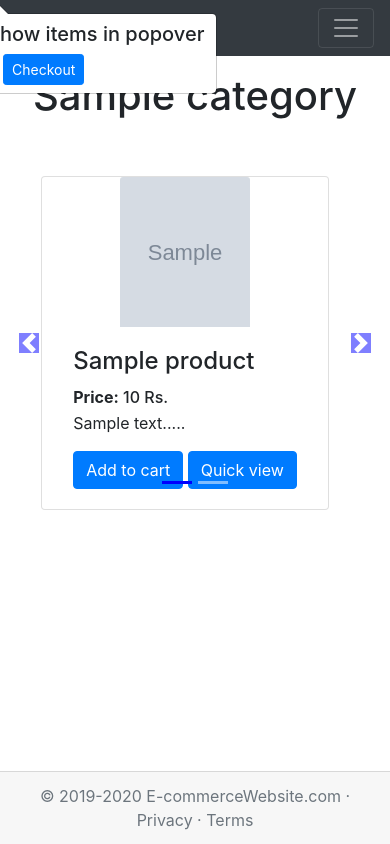
After one commit to Saad6475/My-ECW-repository, a Django app: template shop/templates/shop/search.html in a window 390 px wide. The commit adds this page. Run offline with Django 3.2, Linux system fonts and the light colour scheme; the template is opened without the code that fills it: most values are stand-ins (such as "Sample title", 1, 10 or a date in 2020); grey boxes marked "Sample" are stand-in pictures; parts of the project's set-up code (start-up, migrations or seed data) failed here and were passed over; some libraries are stand-ins or nearby versions.

Commit message:
add search commit

```diff
--- a/shop/templates/shop/basic.html
+++ b/shop/templates/shop/basic.html
@@ -46,8 +46,8 @@
         </li>
 
       </ul>
-      <form class="form-inline my-2 my-lg-0">
-        <input class="form-control mr-sm-2" type="search" placeholder="Search" aria-label="Search">
+      <form method="get" action="/shop/search/" class="form-inline my-2 my-lg-0">
+        <input class="form-control mr-sm-2" type="search" placeholder="Search" aria-label="Search" name="search" id="search">
         <button class="btn btn-outline-success my-2 my-sm-0" type="submit">Search</button>
       </form>
 
--- /dev/null
+++ b/shop/templates/shop/search.html
@@ -0,0 +1,243 @@
+{% extends 'shop/basic.html' %}   # for template inheritance
+
+
+ {% block title %} ECW- Search page {% endblock %}
+
+
+    {% block css %}
+          .col-md-3
+          {
+          display: inline-block;
+          margin-left:-4px;
+
+          }
+          .carousel-indicators .active {
+          background-color: blue;
+            }
+          .col-md-3 img{
+          max-width:130px;
+          height:150px;
+          }
+          body .carousel-indicator li{
+          background-color: blue;
+          }
+          body .carousel-indicators{
+          bottom: 0;
+          }
+          body .carousel-control-prev-icon,
+          body .carousel-control-next-icon{
+          background-color: blue;
+
+          .carousel-control-prev,
+          body .carousel-control-next{
+          top : auto;
+          bottom : auto;
+          }
+           body .no-padding{
+           padding-left: 0,
+           padding-right: 0;
+           }
+    {% endblock %}
+
+
+
+
+  {% block body %}
+    {% load static %}
+
+
+   <!--Slideshow starts here -->
+    {% for Product, range, nslides in allprods %}
+    <h1 class = "mt-3"><center>{{Product.0.category}}</center></h1>
+    <div class ="row">
+    <div class="container">
+      <div id="demo{{forloop.counter}}" class="col carousel slide my-5" data-ride="carousel">
+        <ul class="carousel-indicators">
+          <li data-target="#demo{{forloop.counter}}" data-slide-to="0" class="active"></li>
+
+            {% for i in range  %}
+          <li data-target="#demo{{forloop.parentloop.counter}}" data-slide-to="{{i}}" ></li>
+          {% endfor  %}
+        </ul>
+
+
+        <div class="container carousel-inner no-padding">
+
+          <div class="carousel-item active">
+
+
+          {% for i in Product %}
+            <div class="col-xs-3 col-sm-3 col-md-3">
+              <div class="card align-items-center" style="width: 18rem;">
+                <img src='/media/{{i.image}}' class="card-img-top" alt="...">
+                <div class="card-body">
+                  <h4 class="card-title" id="namepr{{i.id}}">{{i.product_name}}</h4>
+                    <h6 class="card-title my-1"><b>Price:</b><span id="pricepr{{i.id}}"> {{i.price}} </span>Rs.</h6>
+                  <p class="card-text">{{i.desc|slice:"0:50"}}....</p>
+                  <!--use span tag to target Add to cart button and use class to target complete buttons-->
+			   	  <span id="divpr{{i.id}}" class="divpr">
+				  <button id="pr{{i.id}}" class="btn btn-primary cart">Add to cart</button>
+				  </span>
+                  <a href="/shop/products/{{i.id}}"> <button id="qv{{i.id}}" class="btn btn-primary cart">Quick view</button></a>
+                </div>
+              </div>
+            </div>
+
+              {% if forloop.counter|divisibleby:4 and forloop.counter > 0 and not forloop.last %}
+          </div><div class="carousel-item">
+              {% endif %}
+
+            {% endfor %}
+        </div>
+      </div>
+
+
+        <!-- left and right controls for the slide -->
+        <a class="carousel-control-prev" href="#demo{{forloop.counter}}" data-slide="prev">
+            <span class="carousel-control-prev-icon"></span>
+        </a>
+        <a class="carousel-control-next" href="#demo{{forloop.counter}}" data-slide="next">
+            <span class="carousel-control-next-icon"></span>
+        </a>
+      </div>
+          {% endfor %}
+
+           </div>
+    </div>
+  {% endblock %}
+
+{% block js %}
+
+
+<script>
+        console.log('working');
+
+        <!--  Find out the cart items from localStorage      -->
+        if(localStorage.getItem('cart')==null){
+        var cart = {};
+        }
+        else
+        {
+        cart= JSON.parse(localStorage.getItem('cart'));
+		updateCart(cart);
+        }
+
+        <!-- add some jquery   -->
+        <!-- if add to cart button is click add/increment item  -->
+        //$('.cart').click(function(){
+		$('.divpr').on('click', 'button.cart', function(){
+        console.log('clicked');
+        var idstr = this.id.toString();
+        console.log(idstr);
+
+        <!-- to add many products in cart   -->
+        if (cart[idstr] !=undefined){
+        qty= cart[idstr][0] + 1;
+        }
+        else
+        {
+        qty = 1;
+		name = document.getElementById('name' + idstr).innerHTML;
+		price = document.getElementById('price' + idstr).innerHTML;
+		cart[idstr] = [qty,name,parseInt(price)];
+        }
+        console.log(cart);
+
+        <!-- to update our cart  -->
+
+		updateCart(cart);
+
+
+        });
+
+        <!-- Add popover in cart   -->
+
+        $('#popcart').popover();
+        updatePopover(cart);
+
+
+		function updatePopover(cart)
+		{
+			console.log("we are inside update popover");
+			var popStr = "";
+			popStr = popStr + "<h5>Show items in popover</h5><div class='mx-2 my-2'>";
+			var i = 1;
+			for(var item in cart){
+				popStr = popStr + "<b>" + i + "</b> " ;
+				popStr = popStr + document.getElementById('name' + item).innerHTML.slice(0, 20) + "...Qty: " + cart[item][0] + '<br>';
+				i=i+1;
+			}
+			popStr = popStr + "</div><a class='btn btn-primary btn-sm mx-3' role='button' href='/shop/checkout' id='checkout'> Checkout</a> <button type='submit' class ='btn btn-primary btn-sm' onclick='clearCart()' id='clearCart'>ClearCart</button>"
+			console.log(popStr,"runing");
+			document.getElementById('popcart').setAttribute('data-content', popStr);
+			$('#popcart').popover('show');
+
+		}
+
+
+		function clearCart() {
+			cart = JSON.parse(localStorage.getItem('cart'));
+			for (var item in cart){
+				document.getElementById('div' + item).innerHTML = '<button id="'+ item +'" class="btn btn-primary cart">Add to cart</button>'
+			}
+			localStorage.clear();
+			cart = {};
+			updateCart(cart);
+		}
+
+
+		function updateCart(cart){
+			var sum = 0;
+			for(var item in cart){
+				sum = sum + cart[item][0];
+				document.getElementById('div' + item).innerHTML="<button id='minus"+ item +"' class='btn btn-danger minus'>-</button> <span id='val"+ item +"'> "+ cart[item][0] +" </span> <button id='plus"+item+"' class='btn btn-danger plus'> + </button>";
+			}
+			localStorage.setItem('cart',JSON.stringify(cart));
+            document.getElementById('cart').innerHTML = sum;
+			updatePopover(cart);
+		}
+
+
+		<!-- Write some jquery that if click on these buttons then to increase or derease its value -->
+		<!-- for negative button -->
+		$('.divpr').on("click", "button.minus", function(){
+			console.log("minus clicked");
+			a= this.id.slice(7, );
+			console.log(a);
+			cart['pr'+a][0] = cart['pr'+a][0] - 1;
+
+			<!-- now add code that our value not goes in minus. value can be zero not in minus -->
+			cart['pr'+a][0] = Math.max(0,cart['pr'+a][0])
+
+            <!-- when i minus and item become zero they should remove from cart to do wite code -->
+			if(cart['pr'+a][0] == 0){
+			    document.getElementById('divpr' + a).innerHTML = `<button id="pr' +a+ '" class="btn btn-primary cart">Add to cart</button>`
+                delete cart['pr'+ a];
+            }
+            else{
+                document.getElementById('valpr' + a).innerHTML = cart['pr' + a][0];
+            }
+
+
+			<!-- Now to replace the old value cart to new one-->
+			<!-- document.getElementById('valpr'+a).innerHTML = cart['pr'+a][0]; -->
+			<!-- i comment upper line for minus items in cart when i minus complete items -->
+			updateCart(cart);
+		});
+
+		<!-- for plus button -->
+		$('.divpr').on("click", "button.plus", function(){
+			console.log("plus clicked");
+			a= this.id.slice(6, );
+			console.log(a);
+			cart['pr'+a][0] = cart['pr'+a][0] + 1;
+			document.getElementById('valpr'+a).innerHTML = cart['pr'+a][0];
+			updateCart(cart);
+		});
+
+    </script>
+
+
+
+
+{% endblock %}
```
Also changed, not shown: shop/views.py (+27 -3 lines).
